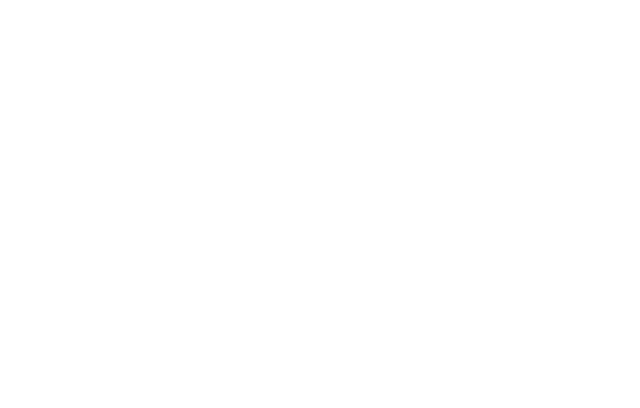
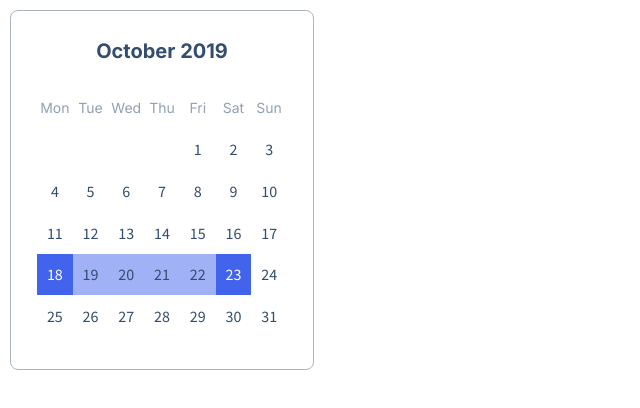
Before and after one commit to js-tasks-ru/htmlcss-20231222_fedor-dydykin, a website: page 05-lection3/03-calendar/index.html in a window 1280 px wide. Shown: the whole page, without its empty margins (0-640 px from the left). Drawn offline with Linux system fonts and the light colour scheme.

Commit message:
calendar

```diff
--- a/05-lection3/03-calendar/calendar.css
+++ b/05-lection3/03-calendar/calendar.css
@@ -0,0 +1,69 @@
+.calendar {
+    box-sizing: border-box;
+    background: var(--white);
+    border: 1px solid var(--grey-3);
+    border-radius: 8px;
+    display: inline-block;
+    padding: 28px 26px 32px;
+    width: 100%;
+    max-width: 304px;
+}
+
+.calendar__wrapper {
+    padding-bottom: 100%;
+    position: relative;
+}
+
+.calendar__table {
+    position: absolute;
+    top: 0;
+    left: 0;
+    right: 0;
+    bottom: 0;
+    display: grid;
+    grid-template-columns: repeat(7, 1fr);
+    grid-template-rows: repeat(6, 1fr);
+}
+
+.calendar__title {
+    font-family: 'Inter', serif;
+    font-style: normal;
+    font-weight: 600;
+    font-size: 20px;
+    line-height: 24px;
+    color: var(--black-2);
+    padding-bottom: 24px;
+    display: block;
+    text-align: center;
+}
+
+.calendar__item {
+    font-family: 'Source Sans Pro', serif;
+    font-style: normal;
+    font-weight: 400;
+    font-size: 16px;
+    line-height: 20px;
+    text-align: center;
+    color: var(--black-2);
+    display: flex;
+    justify-content: center;
+    align-items: center;
+}
+
+.calendar__item--day-of-week {
+    font-family: 'Inter', serif;
+    font-style: normal;
+    font-weight: 400;
+    font-size: 14px;
+    line-height: 20px;
+    color: var(--grey-6);
+}
+
+.calendar__item--selection-start, .calendar__item--selection-end {
+    background-color: var(--blue);
+    color: var(--white);
+}
+
+.calendar__item--selection {
+    background-color: var(--grey-7);
+}
--- a/05-lection3/03-calendar/index.html
+++ b/05-lection3/03-calendar/index.html
@@ -2,11 +2,67 @@
 <!-- Страница с календарем -->
 <html lang="ru">
 <head>
+  <link rel="stylesheet" href="../../assets/css/normalize.css">
   <link rel="stylesheet" href="../../assets/css/main.css">
+  <link rel="stylesheet" href="../../assets/css/demo.css">
   <link rel="stylesheet" href="./calendar.css">
   <title>Calendar</title>
 </head>
 <body>
+<div class="demo-page">
+  <section class="calendar">
+    <span class="calendar__title">October 2019</span>
+    <div class="calendar__wrapper">
+      <div class="calendar__table">
+        <span class="calendar__item calendar__item--day-of-week">Mon</span>
+        <span class="calendar__item calendar__item--day-of-week">Tue</span>
+        <span class="calendar__item calendar__item--day-of-week">Wed</span>
+        <span class="calendar__item calendar__item--day-of-week">Thu</span>
+        <span class="calendar__item calendar__item--day-of-week">Fri</span>
+        <span class="calendar__item calendar__item--day-of-week">Sat</span>
+        <span class="calendar__item calendar__item--day-of-week">Sun</span>
 
+        <span class="calendar__item"></span>
+        <span class="calendar__item"></span>
+        <span class="calendar__item"></span>
+        <span class="calendar__item"></span>
+        <span class="calendar__item">1</span>
+        <span class="calendar__item">2</span>
+        <span class="calendar__item">3</span>
+
+        <span class="calendar__item">4</span>
+        <span class="calendar__item">5</span>
+        <span class="calendar__item">6</span>
+        <span class="calendar__item">7</span>
+        <span class="calendar__item">8</span>
+        <span class="calendar__item">9</span>
+        <span class="calendar__item">10</span>
+
+        <span class="calendar__item">11</span>
+        <span class="calendar__item">12</span>
+        <span class="calendar__item">13</span>
+        <span class="calendar__item">14</span>
+        <span class="calendar__item">15</span>
+        <span class="calendar__item">16</span>
+        <span class="calendar__item">17</span>
+
+        <span class="calendar__item calendar__item--selection-start">18</span>
+        <span class="calendar__item calendar__item--selection">19</span>
+        <span class="calendar__item calendar__item--selection">20</span>
+        <span class="calendar__item calendar__item--selection">21</span>
+        <span class="calendar__item calendar__item--selection">22</span>
+        <span class="calendar__item calendar__item--selection-end">23</span>
+        <span class="calendar__item">24</span>
+
+        <span class="calendar__item">25</span>
+        <span class="calendar__item">26</span>
+        <span class="calendar__item">27</span>
+        <span class="calendar__item">28</span>
+        <span class="calendar__item">29</span>
+        <span class="calendar__item">30</span>
+        <span class="calendar__item">31</span></div>
+    </div>
+  </section>
+</div>
 </body>
 </html>
--- a/assets/css/main.css
+++ b/assets/css/main.css
@@ -3,6 +3,7 @@
 :root {
     --white: #ffffff;
     --black: #212429;
+    --black-2: #334D6E;
     --pink: #F784AD;
     --purple: #7048E8;
     --purple-dark: #5028C6;
@@ -15,6 +16,8 @@
     --grey-2: #DDE2E5;
     --grey-3: #ACB5BD;
     --grey-4: #495057;
+    --grey-6: #90A0B7;
+    --grey-7: #A0B1F5;
 
     --error: var(--red);
     --success: var(--blue);
--- a/assets/fonts/fonts.css
+++ b/assets/fonts/fonts.css
@@ -1,2 +1,3 @@
 @import url('https://fonts.googleapis.com/css2?family=Roboto:ital,wght@0,100;0,300;0,400;0,500;0,700;0,900;1,100;1,300;1,400;1,500;1,700;1,900&display=swap');
 @import url('https://fonts.googleapis.com/css2?family=Inter:ital,wght@0,100;0,300;0,400;0,500;0,700;0,900;1,100;1,300;1,400;1,500;1,700;1,900&display=swap');
+@import url('https://fonts.googleapis.com/css2?family=Source Sans Pro:ital,wght@0,100;0,300;0,400;0,500;0,700;0,900;1,100;1,300;1,400;1,500;1,700;1,900&display=swap');
```
Lines whose indentation alone changed are shown as unchanged.
